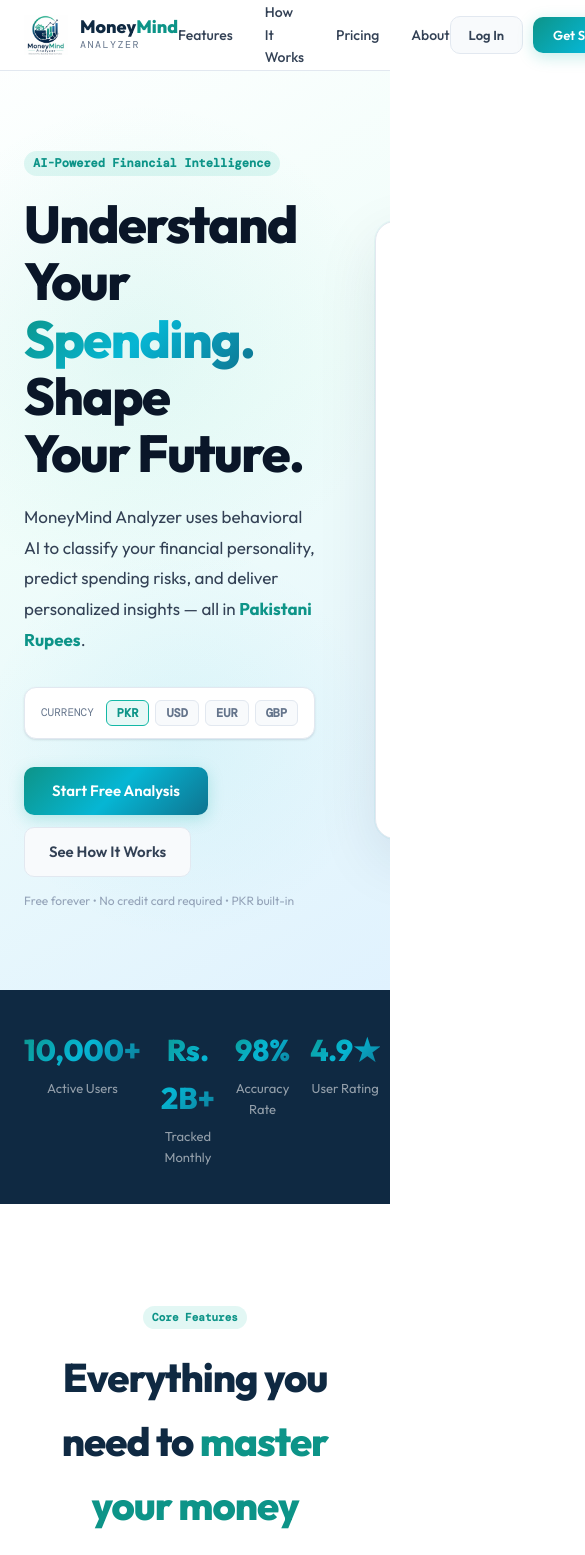
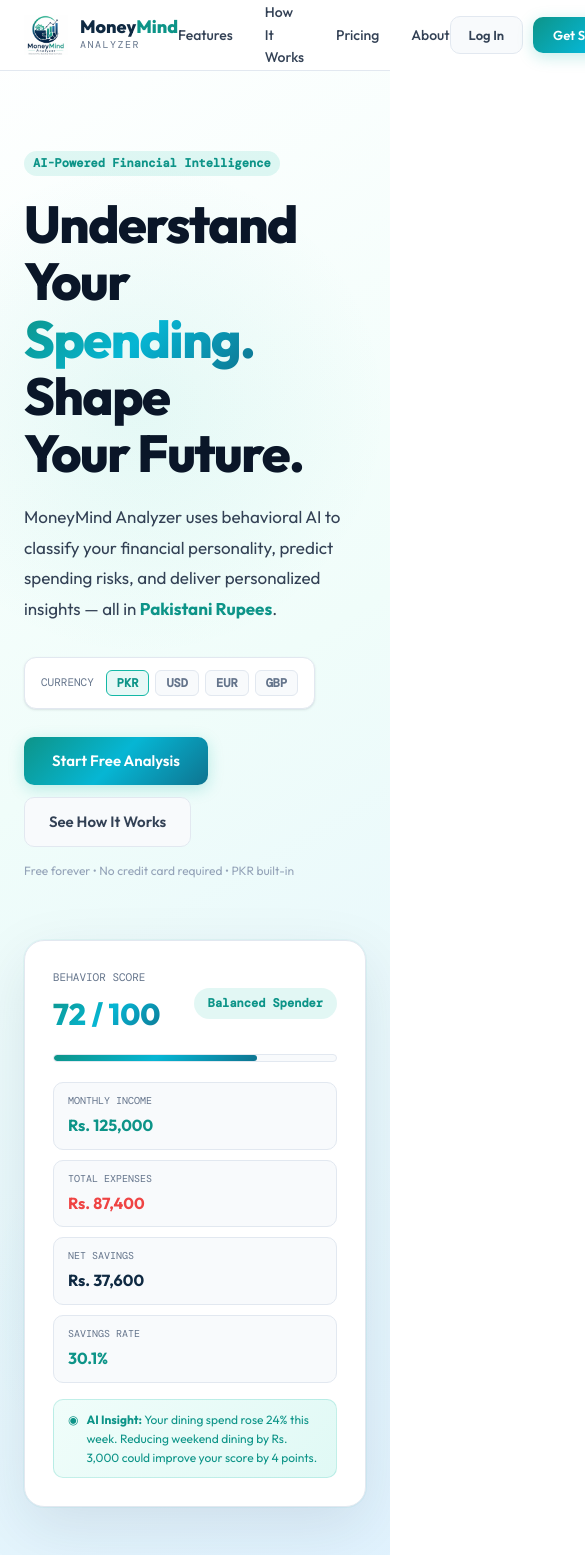
Before and after one commit to ummehira/moneymind-analyzer, a React (Vite) app in the folder moneymind/frontend/: page / in a window 390 px wide. Shown: the top 1555 px of the page, 585 px wide, since content can reach past the window. Built offline with nearby package versions, Linux system fonts and the light colour scheme; no server answers.

Commit message:
Update globals.css

```diff
--- a/moneymind/frontend/src/styles/globals.css
+++ b/moneymind/frontend/src/styles/globals.css
@@ -67,3 +67,66 @@
 .animate-fadeIn{animation:fadeIn 0.3s ease both;}
 .animate-pulse{animation:pulse 2s ease infinite;}
 .skeleton{background:linear-gradient(90deg,var(--bg-secondary) 25%,var(--bg-tertiary) 50%,var(--bg-secondary) 75%);background-size:200% 100%;animation:shimmer 1.5s infinite;border-radius:var(--radius-md);}
+/* ── RESPONSIVE / MOBILE ── */
+@media (max-width: 768px) {
+
+  /* Sidebar hidden on mobile */
+  aside {
+    display: none !important;
+  }
+
+  /* Main takes full width */
+  main {
+    width: 100% !important;
+    overflow-x: hidden !important;
+  }
+
+  /* App layout full width */
+  .app-layout {
+    flex-direction: column !important;
+  }
+
+  /* Topbar padding */
+  .topbar-mobile {
+    padding: 12px 16px !important;
+    flex-wrap: wrap;
+    gap: 10px;
+  }
+
+  /* Grid overrides — all single column on mobile */
+  [style*="grid-template-columns: repeat(4"] ,
+  [style*="repeat(4,1fr)"] ,
+  [style*="repeat(3,1fr)"] ,
+  [style*="repeat(3, 1fr)"] {
+    grid-template-columns: 1fr 1fr !important;
+  }
+
+  [style*="grid-template-columns: 1fr 1fr"] ,
+  [style*="1fr 1fr"] {
+    grid-template-columns: 1fr !important;
+  }
+
+  [style*="grid-template-columns: 2fr 1fr"] ,
+  [style*="grid-template-columns: repeat(2"] {
+    grid-template-columns: 1fr !important;
+  }
+
+  /* Content padding */
+  [style*="padding: '24px 28px'"] ,
+  [style*="padding:'24px 28px'"] {
+    padding: 16px !important;
+  }
+
+  /* Font size reductions */
+  .metric-value {
+    font-size: 20px !important;
+  }
+}
+
+@media (max-width: 480px) {
+  [style*="repeat(4"] ,
+  [style*="repeat(3"] ,
+  [style*="repeat(2"] {
+    grid-template-columns: 1fr !important;
+  }
+}
```
